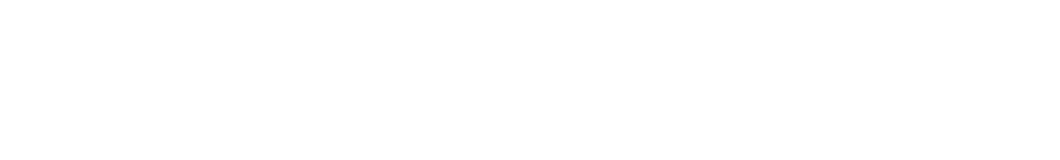
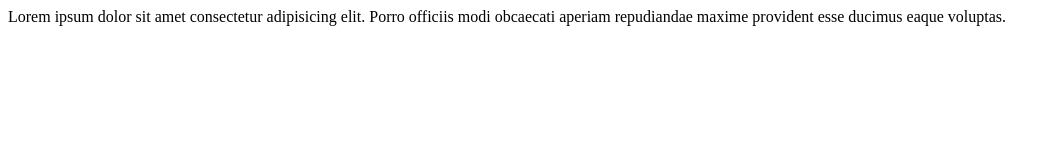
Before and after one commit to jamesbot-007/git_tutorial2, a plain HTML site: page index.html in a window 1280 px wide. Shown: the whole page, without its empty margins (0-1060 px from the left). Drawn offline with Linux system fonts and the light colour scheme.

Commit message:
index.html modified

```diff
--- a/index.html
+++ b/index.html
@@ -6,6 +6,6 @@
     <title>Document</title>
 </head>
 <body>
-
+    Lorem ipsum dolor sit amet consectetur adipisicing elit. Porro officiis modi obcaecati aperiam repudiandae maxime provident esse ducimus eaque voluptas.
 </body>
 </html>
```
